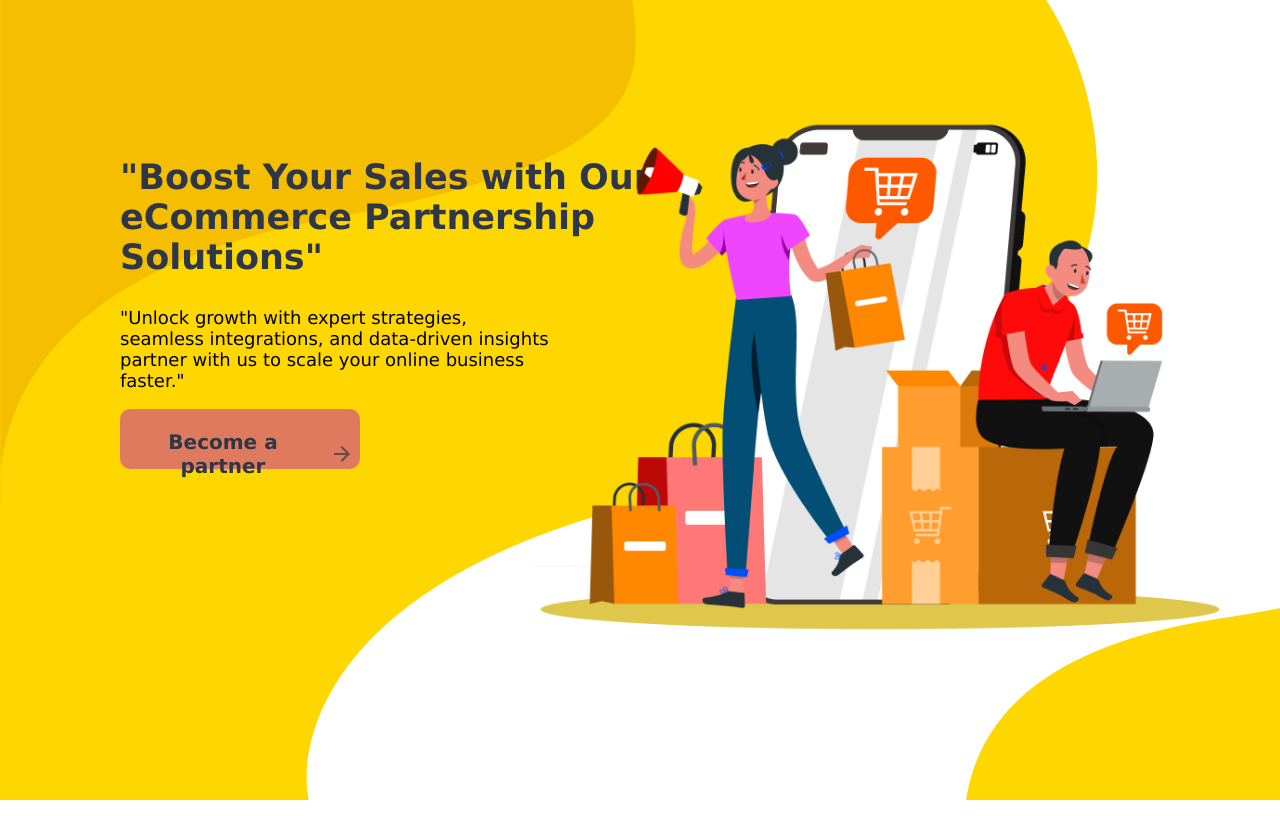
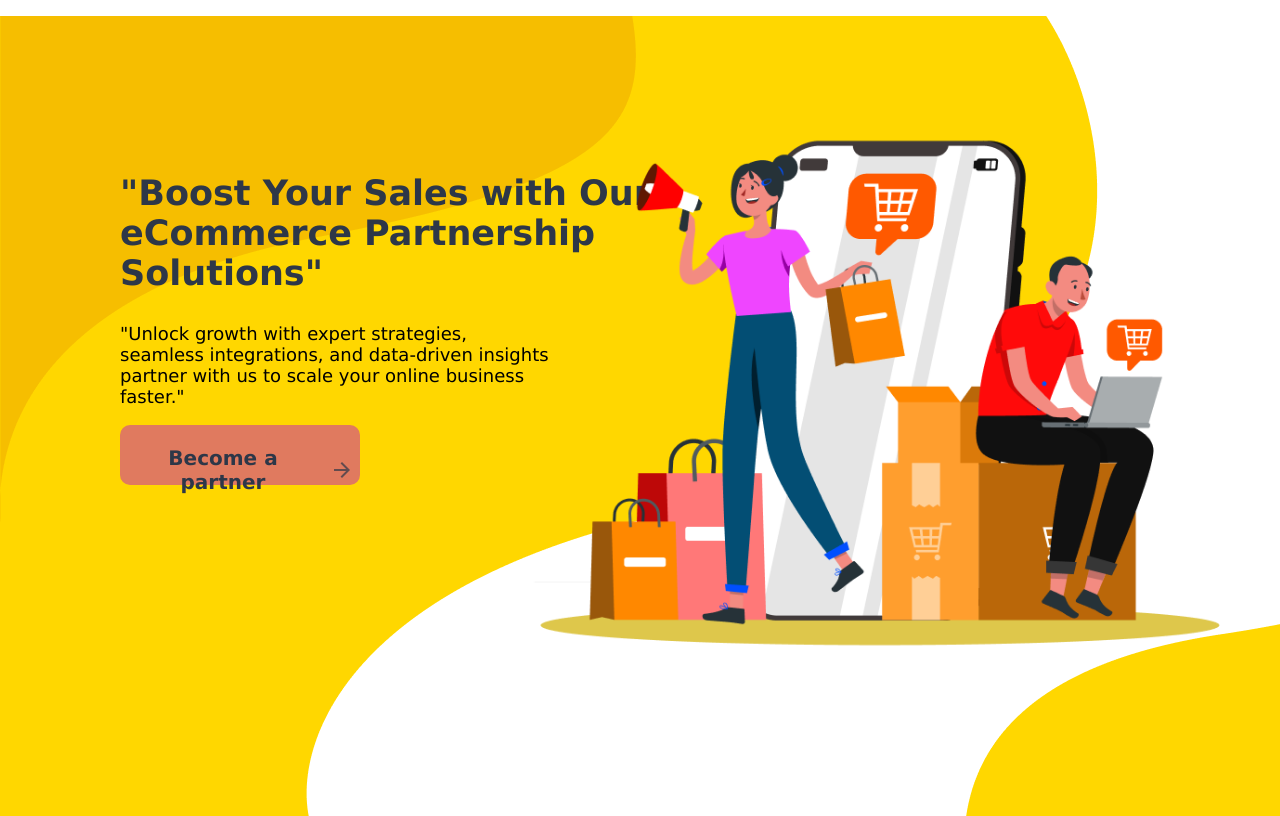
Before and after one commit to sahilkarnekar1/startUpFrontShop, a React (Vite) app: page / in a window 1280 px wide. Built offline with nearby package versions, Linux system fonts and the light colour scheme.

Commit message:
test add

```diff
--- a/src/App.jsx
+++ b/src/App.jsx
@@ -9,6 +9,7 @@ function App() {
     <div>
         <LandingPage/>
         {/* <ShopRegistration/> */}
+        <p>jhdskjs</p>
     </div>
 
     </>
```
